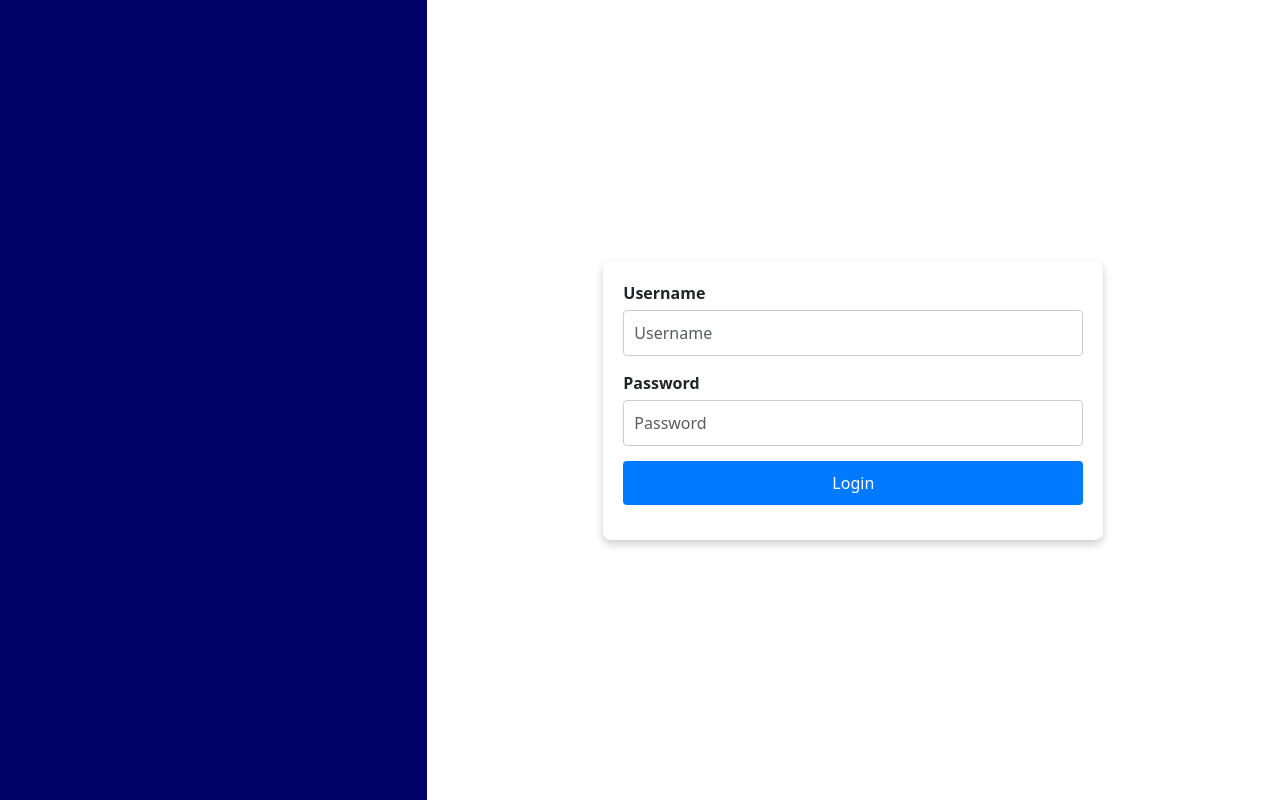
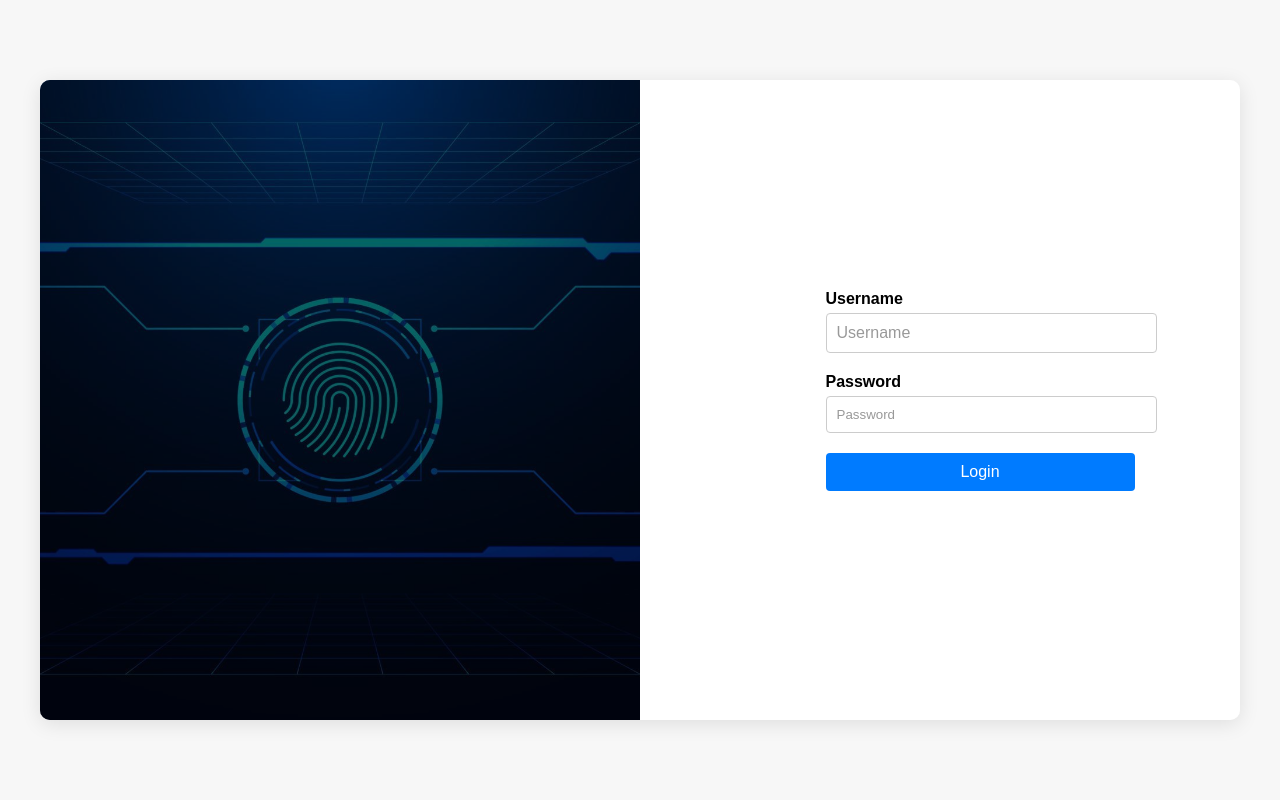
Before and after one commit to Power2913/crm-sales-team-mearn, a React (Create React App) app in the folder client/: page /erp-login in a window 1280 px wide. Built offline with nearby package versions, Linux system fonts and the light colour scheme.

Commit message:
Committed on 21 at 6:30

```diff
--- a/client/src/css/index.css
+++ b/client/src/css/index.css
@@ -5,7 +5,7 @@ body {
     padding: 0;
 }
 
-.container {
+.containers {
     display: flex;
 }
 
--- a/client/src/css/login.css
+++ b/client/src/css/login.css
@@ -1,14 +1,26 @@
 .wrapper {
     display: flex;
-    height: 100%;
+    align-items: center;
+    justify-content: center;
+    height: 100vh;
+    background: #f7f7f7;
 }
 
-.login-bg {
-    /* background: url('path_to_your_image.jpg') no-repeat center center; */
-    background-color: blue;
+.container {
+    display: flex;
+    width: 100%;
+    max-width: 1200px;
+    height: 80%;
+    box-shadow: 0 4px 20px rgba(0, 0, 0, 0.1);
+    border-radius: 10px;
+    overflow: hidden;
+}
+
+.login-bg-left {
+    flex: 1;
+    background: url('../img/login-bg.jpg') no-repeat center center;
     background-size: cover;
     position: relative;
-    height: 100vh;
 }
 
 .login-overlay {
@@ -23,46 +35,54 @@
     justify-content: center;
 }
 
-.login-form {
+.login-left {
+    color: white;
+    text-align: center;
+    padding: 20px;
+}
+
+.login-form-right {
+    flex: 1;
+    background: white;
     display: flex;
     align-items: center;
     justify-content: center;
-    height: 100vh;
-    background: #fff;
 }
 
 .login-form-body {
-    padding: 20px;
     width: 100%;
-    max-width: 500px;
-    box-shadow: 0 4px 8px rgba(0, 0, 0, 0.2);
-    border-radius: 8px;
+    max-width: 400px;
+    padding: 40px;
 }
 
-.login-form-body .form-group {
-    margin-bottom: 15px;
+.form-group {
+    margin-bottom: 20px;
 }
 
-.login-form-body .form-group label {
+.form-group label {
     font-weight: bold;
     margin-bottom: 5px;
     display: block;
 }
 
-.login-form-body .form-group .form-control {
+.form-group .form-control {
     border-radius: 4px;
     padding: 10px;
     border: 1px solid #ccc;
+    width: 100%;
 }
 
-.login-form-body .form-group .btn {
+.form-group .btn {
     width: 100%;
     padding: 10px;
     border-radius: 4px;
+    font-size: 16px;
+    background: #007bff;
+    color: white;
+    border: none;
+    cursor: pointer;
 }
-.form-control{
-    width: 100% !important;
+
+.form-group .btn:hover {
+    background: #0056b3;
 }
-.av-valid{
-    width: 500px;
-}
--- a/client/src/frontend/index.jsx
+++ b/client/src/frontend/index.jsx
@@ -139,6 +139,8 @@ const handleGeneratedInvoice = () =>{
     setList(false);
     setNewlead(false);
 }
+
+
 //##################### New Lead Api Call Start ###########################
 const[formlead,setFormlead] = useState({
     fullname:'',
@@ -257,7 +259,7 @@ let successLeadcount =  successLead.length||0;
 
 
   return (
-    <div className="container">
+    <div className="containers">
         <div className="main">
             <div className="header">
                 <div className="nav">
--- a/client/src/frontend/login.jsx
+++ b/client/src/frontend/login.jsx
@@ -1,28 +1,60 @@
-import React from 'react'
-import "bootstrap/dist/css/bootstrap.min.css";
+import React,{useState} from 'react'
+// import "bootstrap/dist/css/bootstrap.min.css";
 import '../css/login.css'
-const login = () => {
+// import { Navigate } from 'react-router-dom';
+import  { useNavigate } from 'react-router-dom';
+
+const Login = () => {
+const navigate = useNavigate();
+// Login
+const [login, setLogin] = useState({
+    username:'',
+    password:'',
+});
+const handleChange  = (e) => {
+   setLogin({...login, [e.target.name] : e.target.value});
+}
+const handleLogin = async (e) => {
+    e.preventDefault();
+    // const { email, password } = e.target.elements;
+    // const data = { email: email.value, password: password.value };
+    console.log('Login cred',login);
+    try {
+        const response = await fetch('http://192.168.1.3:3002/login',{
+            method: 'POST',
+            headers: { 'Content-Type': 'application/json' },
+            body: JSON.stringify(login)
+        });
+        const res = await response.json();
+        console.log(res);
+        if(res.ok){
+            navigate(`/sales-dashboard`)
+        }
+    } catch (error) {
+        console.log( 'Connection failure',error );
+
+    }
+}
   return (
     <div className="wrapper">
-        <div className="container-fluid">
-            <div className="row">
-                <div className="col-md-4 login-bg">
+        <div className="container">
+                <div className="login-bg-left">
                     <div className="login-overlay">
                         <div className="login-left">
                             {/* <!-- Additional content if needed --> */}
                         </div>
                     </div>
                 </div>
-                <div className="col-md-8 login-form">
-                    <form action="" className="av-valid">
+                <div className="login-form-right">
+                    <form action="" className="av-valid" onSubmit={handleLogin}>
                         <div className="login-form-body">
                             <div className="form-group">
                                 <label htmlFor="username">Username</label>
-                                <input type="text" className="form-control" id="username" placeholder="Username" />
+                                <input type="text" name='username' value={login.username} onChange={handleChange} className="form-control" id="username" placeholder="Username" />
                             </div>
                             <div className="form-group">
                                 <label htmlFor="password">Password</label>
-                                <input type="password" name="password" className="form-control" id="password" placeholder="Password" />
+                                <input type="password" name="password" value={login.password} onChange={handleChange} className="form-control" id="password" placeholder="Password" />
                             </div>
                             <div className="form-group">
                                 <button type="submit" className='btn btn-primary btn btn-primary'>Login</button>
@@ -30,10 +62,9 @@ const login = () => {
                         </div>
                     </form>
                 </div>
-            </div>
         </div>
     </div>
   )
 }
 
-export default login
+export default Login
--- a/client/src/index.js
+++ b/client/src/index.js
@@ -8,7 +8,7 @@ export default function Index() {
   return (
     <BrowserRouter>
       <Routes>
-        <Route path="/admin" element={<Dashboard/>}></Route>
+        <Route path="/sales-dashboard" element={<Dashboard/>}></Route>
         <Route path="/erp-login" element={<Login/>}></Route>
         {/* <Route path='/notification' element={<Notification/>}></Route> */}
         {/* <Route path="/Login" element={<Login/>}></Route>
```
Also changed, not shown: client/src/img/login-bg.jpg (added), 1 other file (tests, documents, lock files or other folders).
